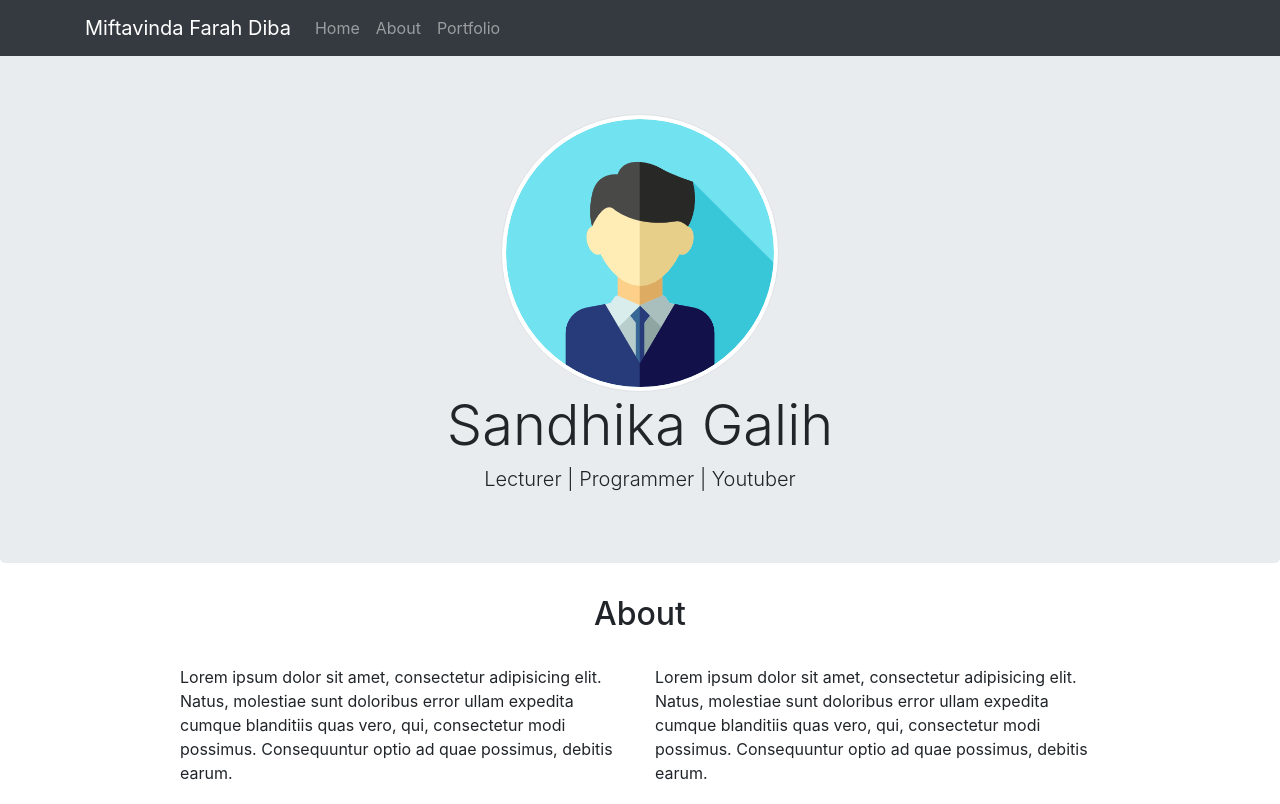
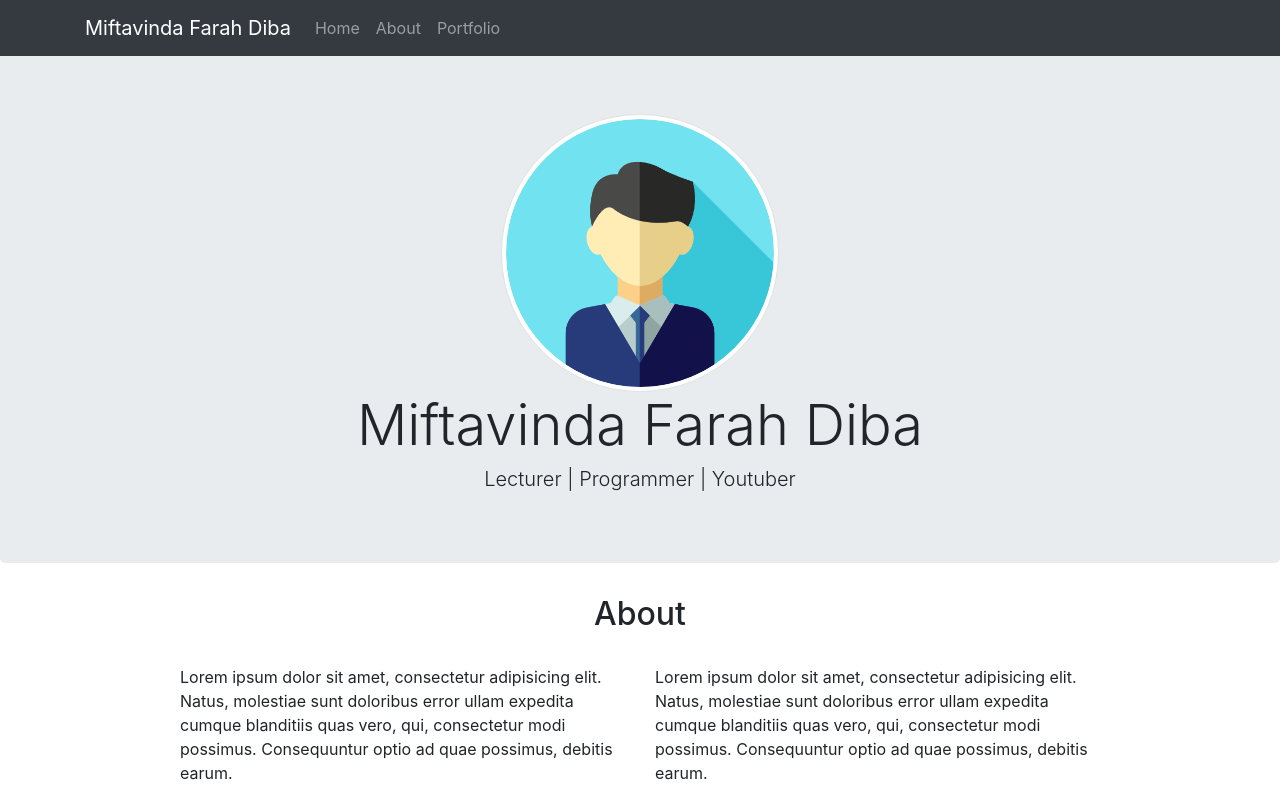
Before and after one commit to miftavinda/bootstrap-4, a plain HTML site: page index.html in a window 1280 px wide. Shown: the top 804 px of the page. Drawn offline with nearby package versions, Linux system fonts and the light colour scheme.

Commit message:
mengubah nama di jumbotron

```diff
--- a/index.html
+++ b/index.html
@@ -42,7 +42,7 @@
       <div class="container">
         <div class="text-center">
           <img src="img/profile1.png" class="rounded-circle img-thumbnail">
-          <h1 class="display-4">Sandhika Galih</h1>
+          <h1 class="display-4">Miftavinda Farah Diba</h1>
           <h3 class="lead">Lecturer | Programmer | Youtuber</h3>
         </div>
       </div>
```
